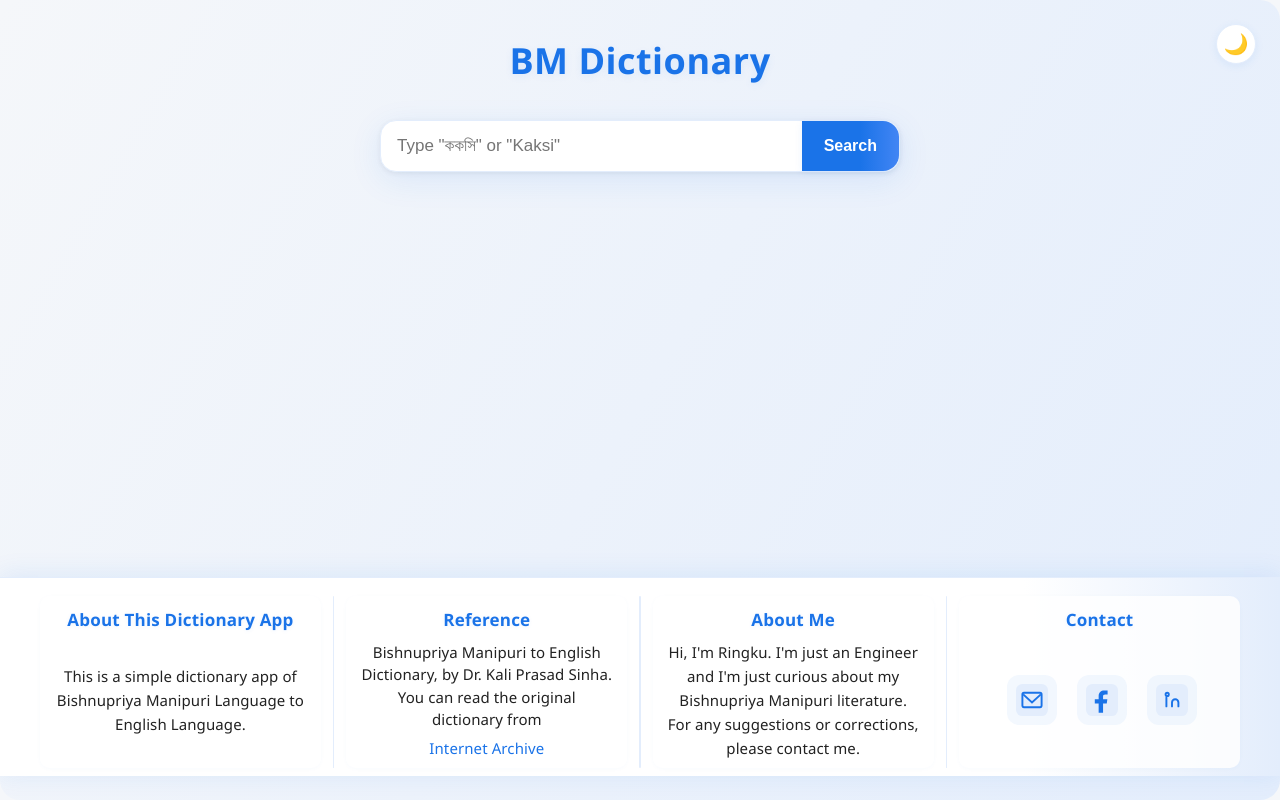
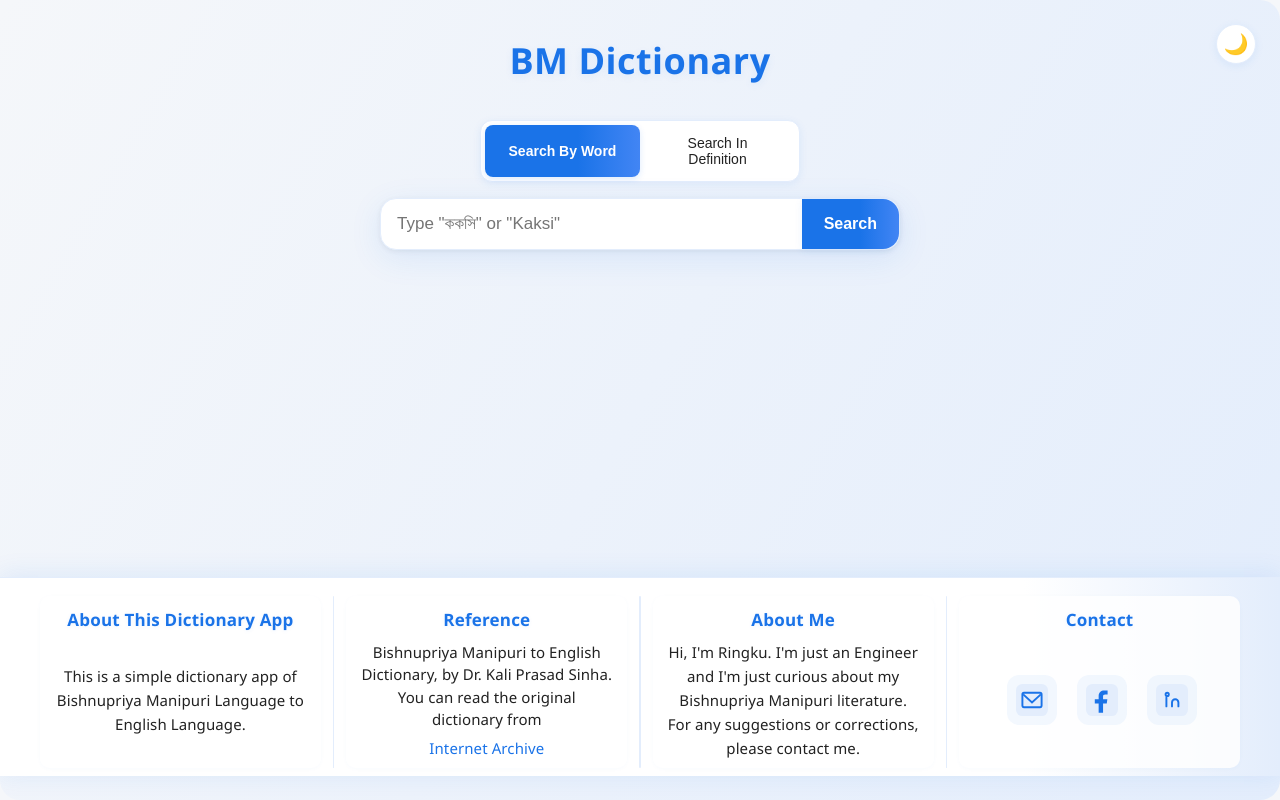
Before and after one commit to ringku1/Bishnupriya-Manipuri-Language-Dictionary, a React (Vite) app: page / in a window 1280 px wide. Built offline with nearby package versions, Linux system fonts and the light colour scheme.

Commit message:
Add search mode toggle to SearchBar for word and definition searches; update hybrid search logic to accommodate new mode.

```diff
--- a/src/SearchBar.css
+++ b/src/SearchBar.css
@@ -1,3 +1,64 @@
+/* Search Mode Toggle */
+.search-mode-toggle {
+  display: flex;
+  background: var(--color-card, #fff);
+  border-radius: 12px;
+  padding: 4px;
+  margin: 0 auto 16px auto;
+  max-width: 520px;
+  box-shadow: 0 2px 8px rgba(26, 115, 232, 0.08);
+  border: 1.5px solid #e3edfc;
+  transition: all 0.3s ease;
+}
+
+[data-theme="dark"] .search-mode-toggle {
+  background: rgba(35, 42, 54, 0.92);
+  border: 1.5px solid #2a3442;
+  box-shadow: 0 2px 8px rgba(138, 180, 248, 0.08);
+}
+
+.toggle-button {
+  flex: 1;
+  padding: 10px 20px;
+  background: transparent;
+  color: var(--color-text, #666);
+  border: none;
+  border-radius: 8px;
+  cursor: pointer;
+  font-size: 14px;
+  font-weight: 500;
+  transition: all 0.2s ease;
+  outline: none;
+  position: relative;
+}
+
+.toggle-button:hover {
+  background: rgba(26, 115, 232, 0.05);
+  color: var(--color-primary, #1a73e8);
+}
+
+.toggle-button.active {
+  background: linear-gradient(90deg, var(--color-primary, #1a73e8) 60%, #4285f4 100%);
+  color: #fff;
+  font-weight: 600;
+  box-shadow: 0 2px 6px rgba(26, 115, 232, 0.15);
+}
+
+[data-theme="dark"] .toggle-button {
+  color: #aaa;
+}
+
+[data-theme="dark"] .toggle-button:hover {
+  background: rgba(138, 180, 248, 0.1);
+  color: var(--color-primary, #8ab4f8);
+}
+
+[data-theme="dark"] .toggle-button.active {
+  background: linear-gradient(90deg, var(--color-primary, #8ab4f8) 60%, #232a36 170%);
+  color: #232a36;
+  box-shadow: 0 2px 6px rgba(138, 180, 248, 0.2);
+}
+
 /* Container */
 .search-container {
   position: relative;
--- a/src/SearchBar.jsx
+++ b/src/SearchBar.jsx
@@ -27,6 +27,7 @@ const SearchBar = forwardRef(({ onSelectWord }, ref) => {
   const [loading, setLoading] = useState(true);
   const [activeIdx, setActiveIdx] = useState(-1);
   const [showSuggestions, setShowSuggestions] = useState(false);
+  const [searchMode, setSearchMode] = useState("word"); // "word" or "definition"
   const inputRef = useRef(null);
   const suggestionRef = useRef(null);
 
@@ -132,12 +133,19 @@ const SearchBar = forwardRef(({ onSelectWord }, ref) => {
     return results.slice(0, 30); // Limit definition search to 30 results
   };
 
-  // HYBRID SEARCH ORCHESTRATOR - Combines all 3 tiers with smart ranking
+  // HYBRID SEARCH ORCHESTRATOR - Routes based on search mode
   const hybridSearch = (query) => {
     if (!query) return [];
 
     const startTime = performance.now();
 
+    // Route based on search mode
+    if (searchMode === "definition") {
+      // Definition search mode - use Tier 3 only
+      return definitionSearch(query);
+    }
+
+    // Word search mode - use Tier 1 + Tier 2 (existing logic)
     // TIER 1: Exact + Prefix (Fastest - always run first)
     const tier1Results = exactAndPrefixSearch(query);
 
@@ -174,23 +182,53 @@ const SearchBar = forwardRef(({ onSelectWord }, ref) => {
       }
     });
 
-    // If we still don't have enough results, try TIER 3: Definition Search
-    if (finalResults.length < 15 && query.length > 3) {
-      const tier3Results = definitionSearch(query);
+    // console.log(`Word search: ${performance.now() - startTime}ms (${tier1Results.length} + ${tier2Results.length})`);
 
-      tier3Results.forEach(item => {
-        if (!combinedResults.has(item.word.toLowerCase()) && finalResults.length < 50) {
+    return finalResults.slice(0, 50); // Final limit of 50 results
+  };
+
+  // Handle search mode toggle and re-execute search
+  const handleSearchModeChange = (newMode) => {
+    setSearchMode(newMode);
+    // Re-execute search with current query using new mode
+    if (inputValue.trim()) {
+      // Temporarily use the new mode for immediate search
+      const query = inputValue.trim();
+      let results = [];
+
+      if (newMode === "definition") {
+        results = definitionSearch(query);
+      } else {
+        // Word search mode - use existing Tier 1 + 2 logic
+        const tier1Results = exactAndPrefixSearch(query);
+        if (tier1Results.length >= 10) {
+          results = tier1Results;
+        } else {
+          let tier2Results = [];
+          if (fuseInstance.current) {
+            const fuseResults = fuseInstance.current.search(query);
+            tier2Results = fuseResults.map(result => result.item).slice(0, 30);
+          }
+
+          const combinedResults = new Set();
+          const finalResults = [];
+          tier1Results.forEach(item => {
+            combinedResults.add(item.word.toLowerCase());
+            finalResults.push(item);
+          });
+          tier2Results.forEach(item => {
+            if (!combinedResults.has(item.word.toLowerCase())) {
               combinedResults.add(item.word.toLowerCase());
               finalResults.push(item);
             }
           });
-
-      // console.log(`Full hybrid search: ${performance.now() - startTime}ms (${tier1Results.length} + ${tier2Results.length} + ${tier3Results.length})`);
-    } else {
-      // console.log(`Tier 1+2 search: ${performance.now() - startTime}ms (${tier1Results.length} + ${tier2Results.length})`);
+          results = finalResults.slice(0, 50);
+        }
       }
 
-    return finalResults.slice(0, 50); // Final limit of 50 results
+      setSuggestions(results);
+      setShowSuggestions(true);
+    }
   };
 
   // Old normalization functions removed - now using Fuse.js for fuzzy search
@@ -243,7 +281,7 @@ const SearchBar = forwardRef(({ onSelectWord }, ref) => {
     setSuggestions(searchResults);
     setShowSuggestions(true);
     setActiveIdx(-1);
-  }, [inputValue, words]);
+  }, [inputValue, words, searchMode]);
 
   // Handle suggestion click
   const handleClick = (wordObj) => {
@@ -323,6 +361,25 @@ const SearchBar = forwardRef(({ onSelectWord }, ref) => {
   };
 
   return (
+    <>
+      {/* Search Mode Toggle */}
+      <div className="search-mode-toggle">
+        <button
+          className={`toggle-button ${searchMode === "word" ? "active" : ""}`}
+          onClick={() => handleSearchModeChange("word")}
+          aria-pressed={searchMode === "word"}
+        >
+          Search By Word
+        </button>
+        <button
+          className={`toggle-button ${searchMode === "definition" ? "active" : ""}`}
+          onClick={() => handleSearchModeChange("definition")}
+          aria-pressed={searchMode === "definition"}
+        >
+          Search In Definition
+        </button>
+      </div>
+
       <div className="search-container">
       {loading && (
         <div className="loading-overlay">
@@ -420,6 +477,7 @@ const SearchBar = forwardRef(({ onSelectWord }, ref) => {
         </ul>
       )}
     </div>
+    </>
   );
 });
 
```
Lines whose indentation alone changed are shown as unchanged.
